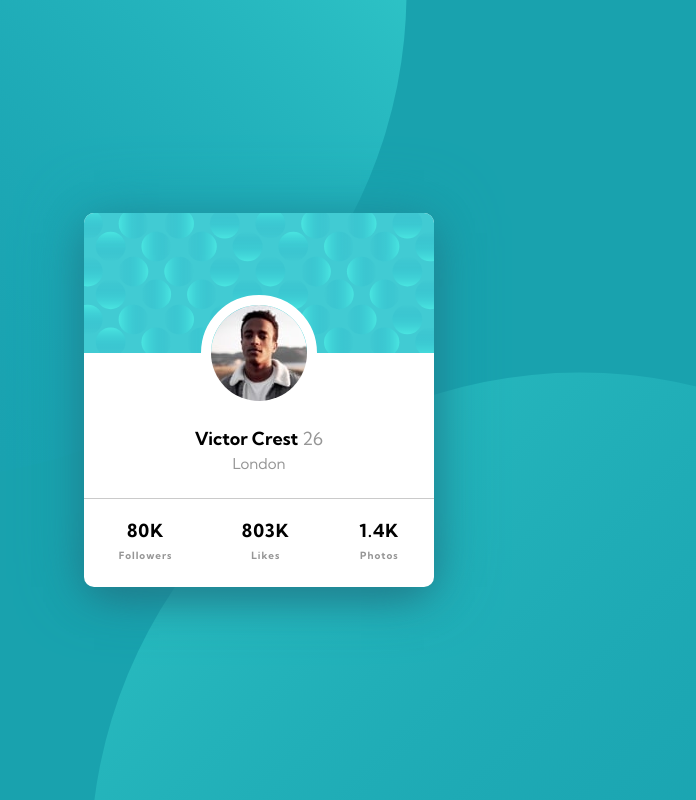
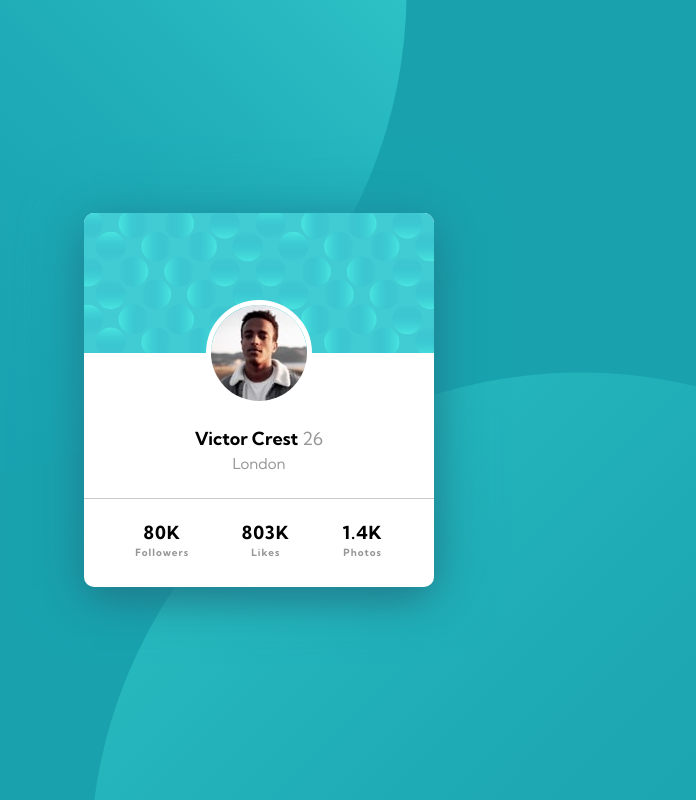
Before and after one commit to Dups11/FrontendMentor-Challenge-3, a plain HTML site: page index.html in a window 1280 px wide. Shown: the whole page, without its empty margins (381-1077 px from the left). Drawn offline with Linux system fonts and the light colour scheme.

Commit message:
Fix padding photo & stats

```diff
--- a/style.css
+++ b/style.css
@@ -40,7 +40,7 @@ body {
     transform: translate(-50%, 50%);
 
     border-radius: 50%;
-    border: 10px solid white;
+    border: 5px solid white;
 
 }
 .profil {
@@ -68,8 +68,9 @@ body {
     justify-content: space-around;
     align-items: center;
     border-top: 1px solid hsla(0, 0%, 59%, 0.5);
-    line-height: 25px;
+    line-height: 20px;
     letter-spacing: 1px;
+    padding: 0px 25px;
 }
 
 .stats div {
```
